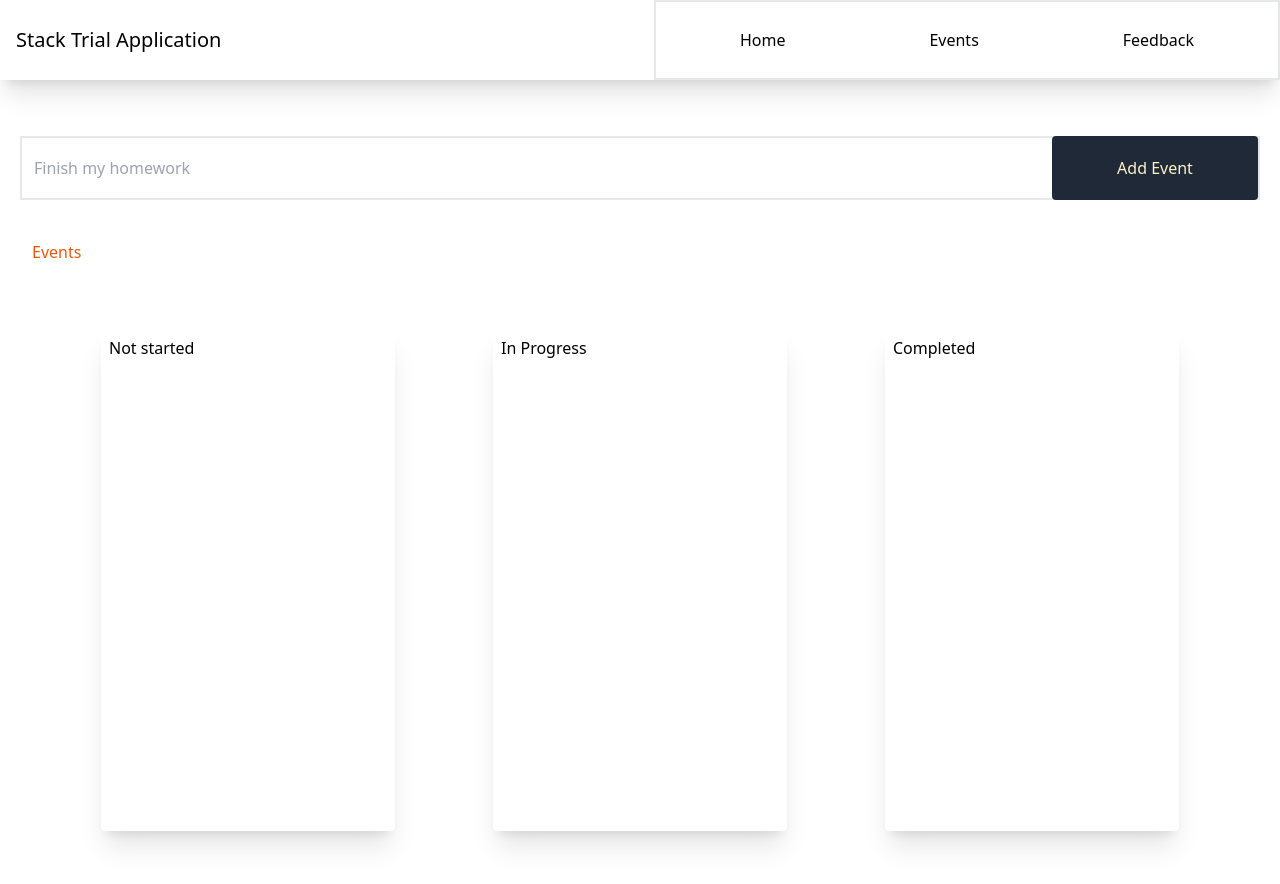
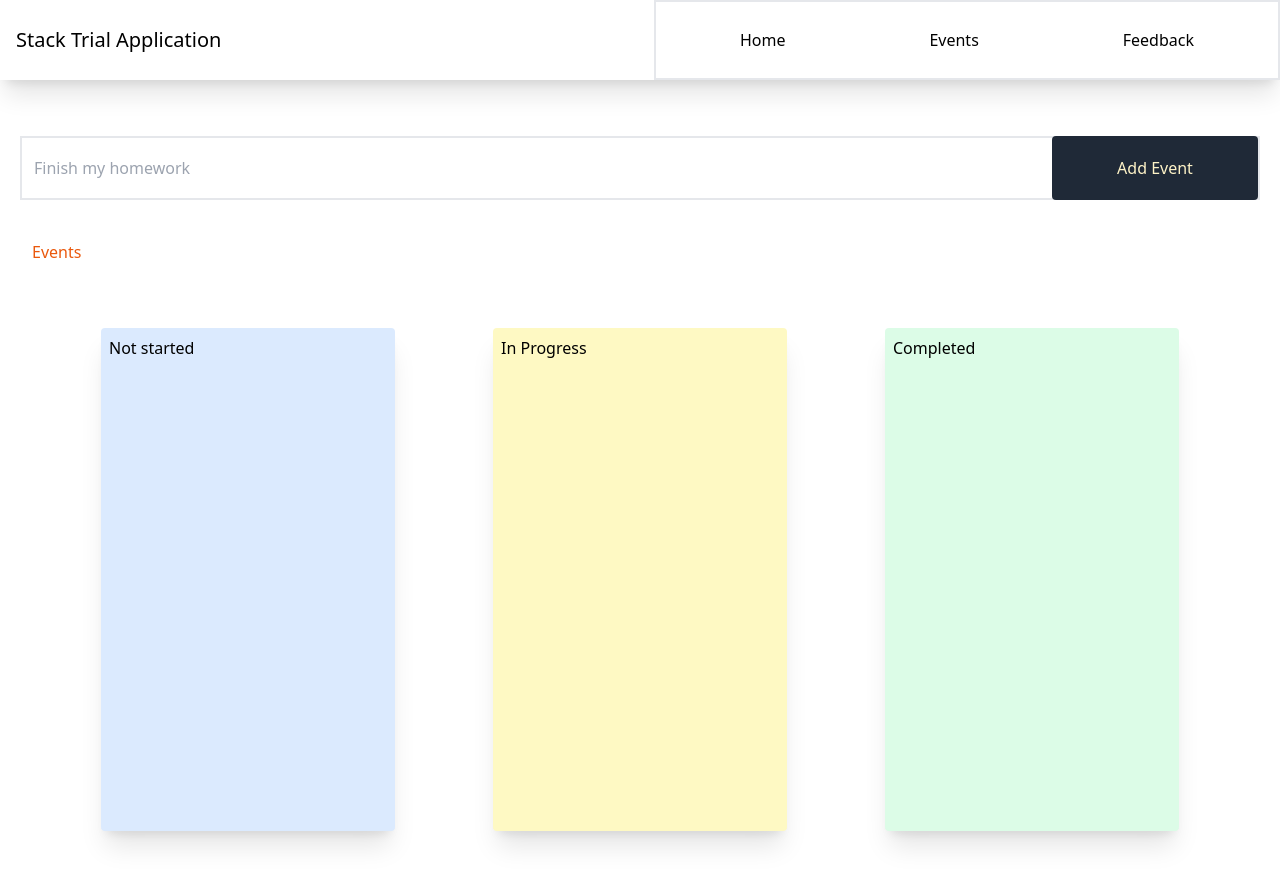
Before and after one commit to Asiedu13/StackBasedTodo, a website: page StackBased__todo.html in a window 1280 px wide. Drawn offline with Linux system fonts and the light colour scheme.

Commit message:
Made code prettier

```diff
--- a/StackBased__todo.html
+++ b/StackBased__todo.html
@@ -21,7 +21,7 @@
         </div> -->
 
         <ul
-          class="flex flex-1 w-full p-3 h-full  flex-col sm:flex-row items-center justify-around"
+          class="flex flex-1 w-full p-3 h-full flex-col sm:flex-row items-center justify-around"
         >
           <li class="navigation__con__item">Home</li>
           <li class="navigation__con__item">Events</li>
@@ -47,20 +47,27 @@
         </button>
       </section>
 
-      <section class="events mainContainer w-full h-full  p-3 pt-10">
+      <section class="events mainContainer w-full h-full p-3 pt-10">
         <div class="events__header">
           <h2 class="text-orange-600 mb-10">Events</h2>
         </div>
 
-        <div class="event_display flex justify-around w-full h-full p-5 rounded">
-          <article class="event-list w-1/4 h-5/6 shadow-xl m-1 rounded p-2">
+        <div
+          class="event_display flex justify-around w-full h-full p-5 rounded"
+        >
+          <article
+            class="event-list bg-blue-100 w-1/4 h-5/6 shadow-xl m-1 rounded p-2"
+          >
             <header>Not started</header>
           </article>
-          <article class="event-list w-1/4 h-5/6 shadow-xl m-1 rounded p-2">
+          <article
+            class="event-list w-1/4 h-5/6 bg-yellow-100 shadow-xl m-1 rounded p-2"
+          >
             <header>In Progress</header>
-
           </article>
-          <article class="event-list w-1/4 h-5/6 m-1 rounded p-2 shadow-xl">
+          <article
+            class="event-list w-1/4 h-5/6 bg-green-100 m-1 rounded p-2 shadow-xl"
+          >
             <header>Completed</header>
           </article>
         </div>
```
Also changed, not shown: style.css.
